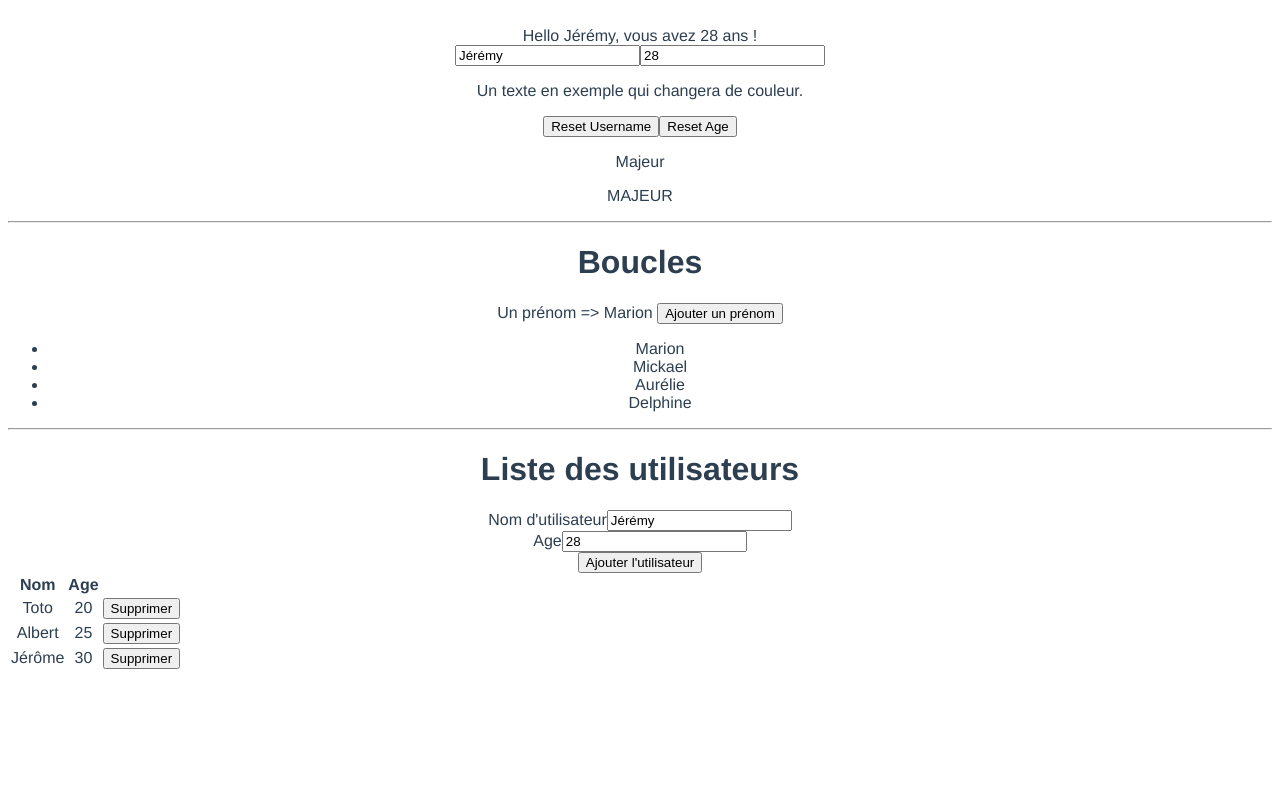
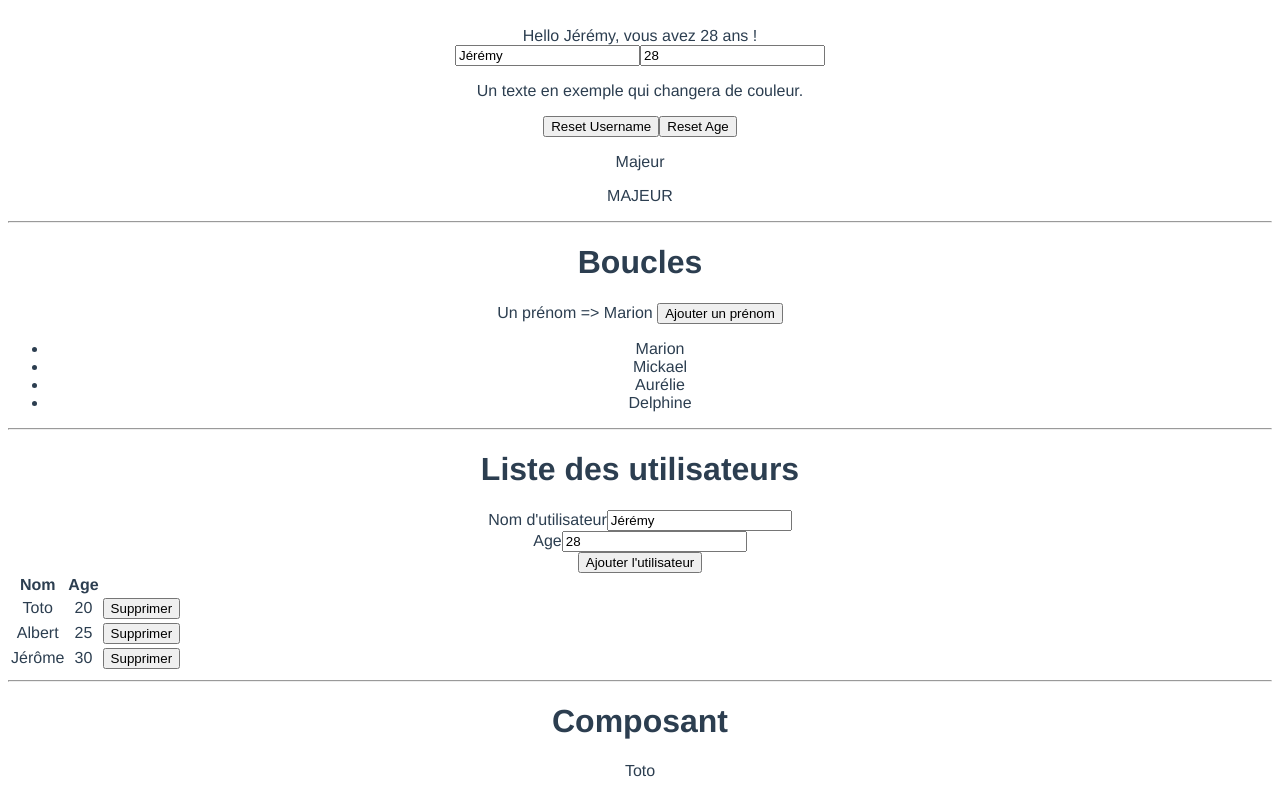
Before and after one commit to Faboulous53/iia-vuejs-2022, a Vue app in the folder formation-vuejs/: page / in a window 1280 px wide. Shown: the part 317-1105 px from the top of the page. Before the commit the page ends 997 px from the top, so only its background shows below. Built offline with nearby package versions, Linux system fonts and the light colour scheme.

Commit message:
JOUR 1 - INTRO Components

```diff
--- a/formation-vuejs/src/App.vue
+++ b/formation-vuejs/src/App.vue
@@ -87,13 +87,25 @@
         </tbody>
       </table>
 
+      <hr />
+
+      <h1>Composant</h1>
+
+      <message :msg="utilisateurs[0].username" />
+
     </div>
   </div>
 </template>
 
 <script>
+import Message from './components/MessageComponent.vue';
+
 export default {
   name: 'App',
+
+  components: {
+    Message
+  },
 
   // data => Données
   data() {
--- /dev/null
+++ b/formation-vuejs/src/components/MessageComponent.vue
@@ -0,0 +1,13 @@
+<template>
+	<div>
+		{{ msg }}
+	</div>
+</template>
+
+<script>
+export default {
+	props: {
+		msg: String
+	}
+}
+</script>
```
